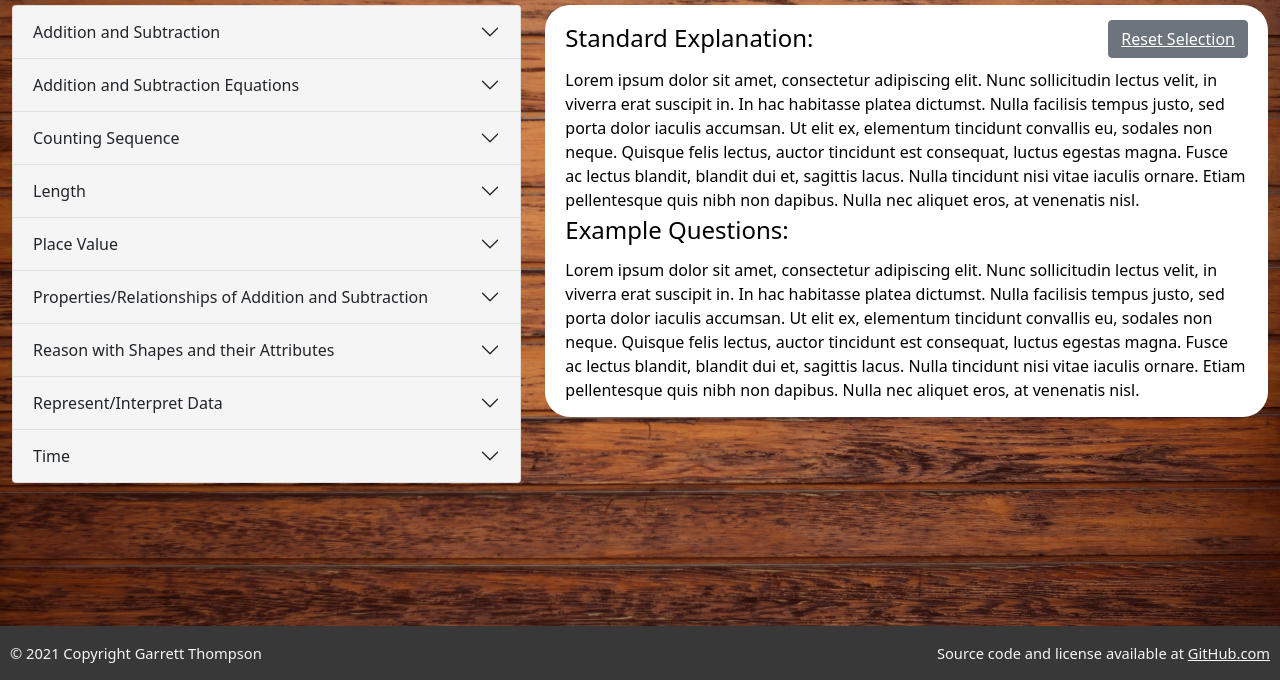
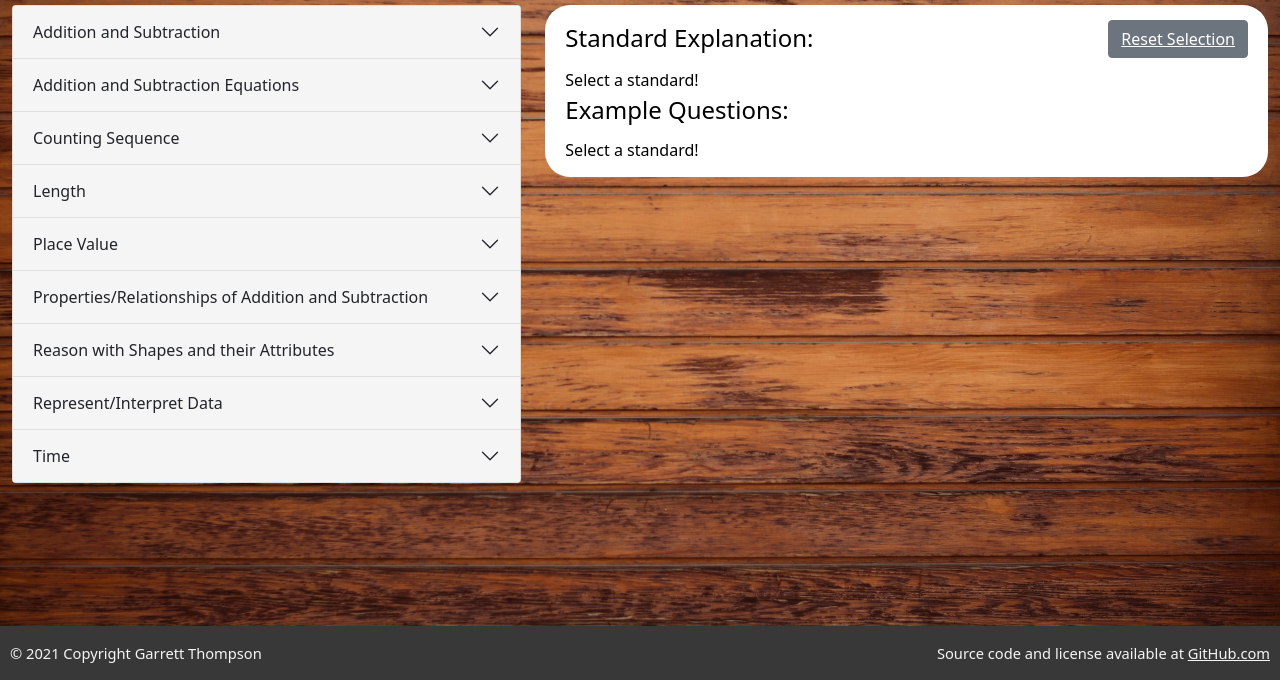
Before and after one commit to garrett-lane/SCCSD-Board-Math, a plain HTML site: page index.html in a window 1280 px wide. Both pictures are taken after a click on the button "Reset Selection". Shown: the part 120-800 px from the top of the page. Drawn offline with nearby package versions, Linux system fonts and the light colour scheme.

Commit message:
removed "nonsense latin"

```diff
--- a/index.html
+++ b/index.html
@@ -219,9 +219,9 @@
                             <button type="button" class="btn btn-secondary" onclick="clearText()"><a href="#title-link">Reset Selection</a></button>
                         </div>
                     </div>
-                    <p id="standardText">Lorem ipsum dolor sit amet, consectetur adipiscing elit. Nunc sollicitudin lectus velit, in viverra erat suscipit in. In hac habitasse platea dictumst. Nulla facilisis tempus justo, sed porta dolor iaculis accumsan. Ut elit ex, elementum tincidunt convallis eu, sodales non neque. Quisque felis lectus, auctor tincidunt est consequat, luctus egestas magna. Fusce ac lectus blandit, blandit dui et, sagittis lacus. Nulla tincidunt nisi vitae iaculis ornare. Etiam pellentesque quis nibh non dapibus. Nulla nec aliquet eros, at venenatis nisl.</p>
+                    <p id="standardText">Select a standard!</p>
                     <p style="font-size: 18pt; color: inherit;">Example Questions:</p>
-                    <p id="questionsText">Lorem ipsum dolor sit amet, consectetur adipiscing elit. Nunc sollicitudin lectus velit, in viverra erat suscipit in. In hac habitasse platea dictumst. Nulla facilisis tempus justo, sed porta dolor iaculis accumsan. Ut elit ex, elementum tincidunt convallis eu, sodales non neque. Quisque felis lectus, auctor tincidunt est consequat, luctus egestas magna. Fusce ac lectus blandit, blandit dui et, sagittis lacus. Nulla tincidunt nisi vitae iaculis ornare. Etiam pellentesque quis nibh non dapibus. Nulla nec aliquet eros, at venenatis nisl.</p>
+                    <p id="questionsText">Select a standard!</p>
                 </div>
             </div>
         </div>
--- a/script.js
+++ b/script.js
@@ -39,8 +39,8 @@ function oac6() {
 }
 
 function clearText() { // Clears the text duhhhhh
-	document.getElementById("standardText").innerHTML = "Lorem ipsum dolor sit amet, consectetur adipiscing elit. Nunc sollicitudin lectus velit, in viverra erat suscipit in. In hac habitasse platea dictumst. Nulla facilisis tempus justo, sed porta dolor iaculis accumsan. Ut elit ex, elementum tincidunt convallis eu, sodales non neque. Quisque felis lectus, auctor tincidunt est consequat, luctus egestas magna. Fusce ac lectus blandit, blandit dui et, sagittis lacus. Nulla tincidunt nisi vitae iaculis ornare. Etiam pellentesque quis nibh non dapibus. Nulla nec aliquet eros, at venenatis nisl.";
-    document.getElementById("questionsText").innerHTML = "Lorem ipsum dolor sit amet, consectetur adipiscing elit. Nunc sollicitudin lectus velit, in viverra erat suscipit in. In hac habitasse platea dictumst. Nulla facilisis tempus justo, sed porta dolor iaculis accumsan. Ut elit ex, elementum tincidunt convallis eu, sodales non neque. Quisque felis lectus, auctor tincidunt est consequat, luctus egestas magna. Fusce ac lectus blandit, blandit dui et, sagittis lacus. Nulla tincidunt nisi vitae iaculis ornare. Etiam pellentesque quis nibh non dapibus. Nulla nec aliquet eros, at venenatis nisl.";
+	document.getElementById("standardText").innerHTML = "Select a standard!";
+    document.getElementById("questionsText").innerHTML = "Select a standard!";
 }
 
 function oad7() {
```
